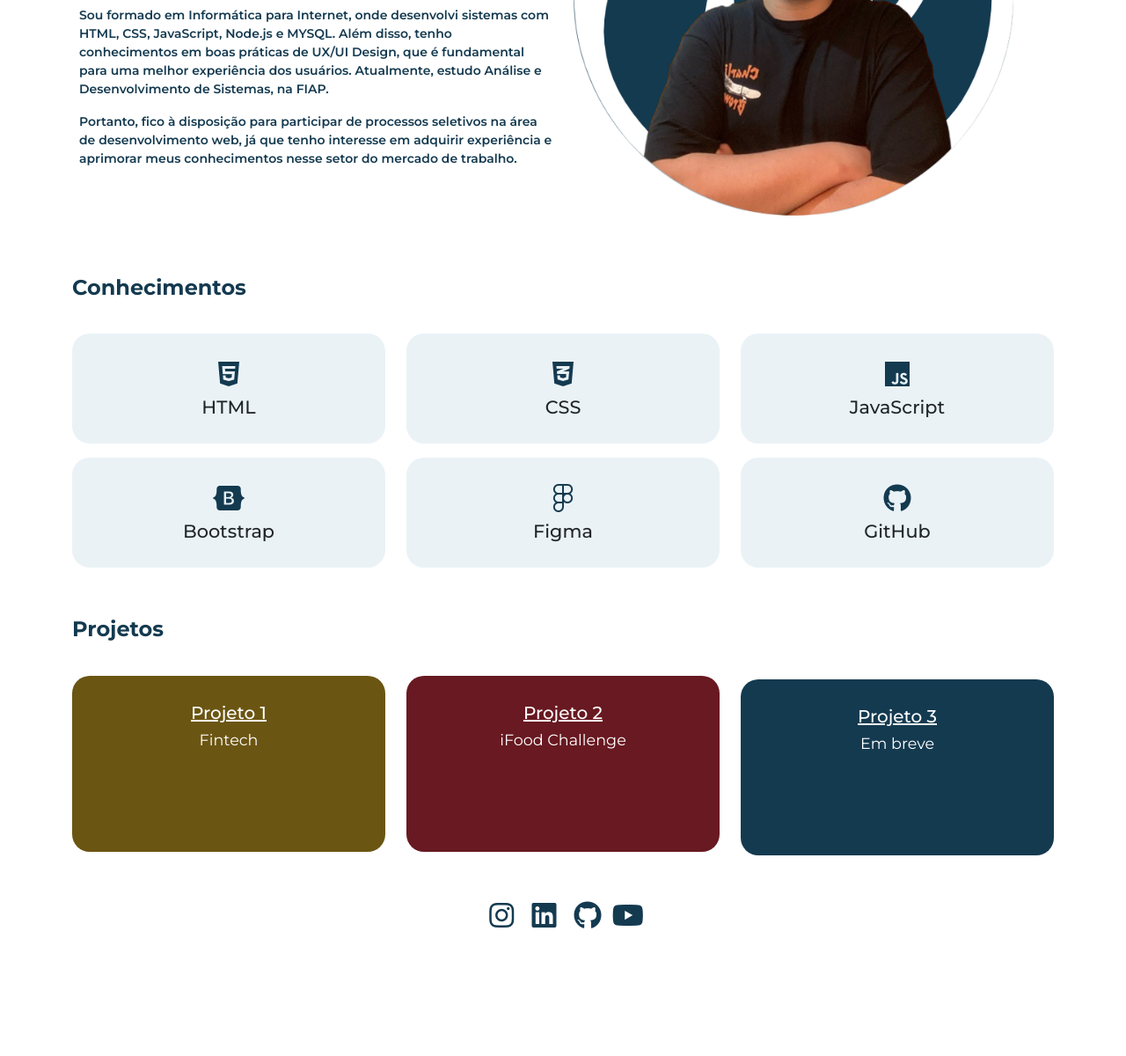
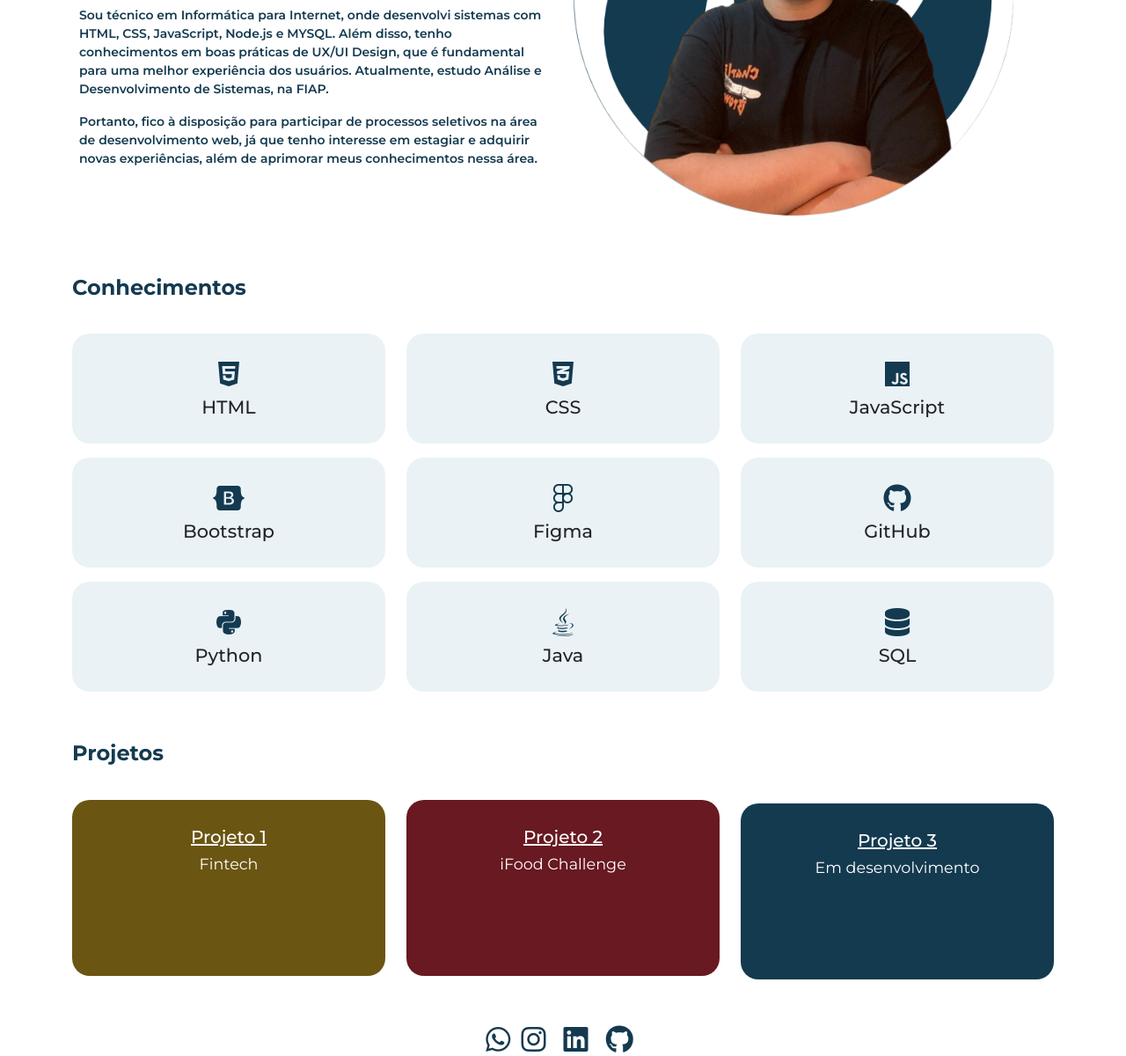
Before and after one commit to goularti10/portfolio, a plain HTML site: page index.html in a window 1280 px wide. Shown: the part 400-1600 px from the top of the page at 88% size. Before the commit the page ends 1488 px from the top, so only its background shows below. Drawn offline with nearby package versions, Linux system fonts and the light colour scheme.

Commit message:
atualizando os conhecimentos

```diff
--- a/index.html
+++ b/index.html
@@ -18,7 +18,7 @@
             <div class="container">
               <a class="navbar-brand logo-text" href="#">
                 <img src="assets/images/logotipo.png" alt="Logotipo do Portfólio" width="36" height="30" class="d-inline-block align-text-top">
-                Portfólio
+                iBrowbs
               </a>
               <button class="navbar-toggler" type="button" data-bs-toggle="collapse" data-bs-target="#navbarSupportedContent" aria-controls="navbarSupportedContent" aria-expanded="false" aria-label="Toggle navigation">
                 <i class="fa-solid fa-bars-staggered"></i>
@@ -49,8 +49,8 @@
                 <h1 class="my-title my-4">Otavio Goularti</h1>
                 <p class="my-subtitle mb-5">Desenvolvedor Front-End</p>
                 <h3 class="sobre-mim-text my-4">Sobre mim</h3>
-                <p class="paragrafo-1">Sou formado em Informática para Internet, onde desenvolvi sistemas com HTML, CSS, JavaScript, Node.js e MYSQL. Além disso, tenho conhecimentos em boas práticas de UX/UI Design, que é fundamental para uma melhor experiência dos usuários. Atualmente, estudo Análise e Desenvolvimento de Sistemas, na FIAP.</p>
-                <p class="paragrafo-2">Portanto, fico à disposição para participar de processos seletivos na área de desenvolvimento web, já que tenho interesse em adquirir experiência e aprimorar meus conhecimentos nesse setor do mercado de trabalho.</p>
+                <p class="paragrafo-1">Sou técnico em Informática para Internet, onde desenvolvi sistemas com HTML, CSS, JavaScript, Node.js e MYSQL. Além disso, tenho conhecimentos em boas práticas de UX/UI Design, que é fundamental para uma melhor experiência dos usuários. Atualmente, estudo Análise e Desenvolvimento de Sistemas, na FIAP.</p>
+                <p class="paragrafo-2">Portanto, fico à disposição para participar de processos seletivos na área de desenvolvimento web, já que tenho interesse em estagiar e adquirir novas experiências, além de aprimorar meus conhecimentos nessa área.</p>
             </div>
             <div class="col-lg-6">
                 <img src="assets/images/img-sobre.png" alt="Minha foto" class="img-fluid">
@@ -97,6 +97,24 @@
                     <h3>GitHub</h3>
                 </div>
             </div>
+            <div class="col-lg-4 my-2">
+                <div class="card card-conhecimentos text-center">
+                    <i class="fa-brands fa-python icon"></i>
+                    <h3>Python</h3>
+                </div>
+            </div>
+            <div class="col-lg-4 my-2">
+                <div class="card card-conhecimentos text-center">
+                    <i class="fa-brands fa-java icon"></i>
+                    <h3>Java</h3>
+                </div>
+            </div>
+            <div class="col-lg-4 my-2">
+                <div class="card card-conhecimentos text-center">
+                    <i class="fa-solid fa-database icon"></i>
+                    <h3>SQL</h3>
+                </div>
+            </div>
         </div>
     </section>
 
@@ -122,17 +140,17 @@
             <div class="col-lg-4 mt-2">
                 <div class="card card-projetos-breve text-center">
                     <h5 class="projetos-text">Projeto 3</h5>
-                    <h4 class="projetos-subtitulo">Em breve</h4>
+                    <h4 class="projetos-subtitulo">Em desenvolvimento</h4>
                 </div>
             </div>
         </div>
     </section>
 
     <footer class="container contato" id="contato">
+        <a href="wa.me/5511984148688" target="_blank"><i class="fa-brands fa-whatsapp icon-footer"></i></a>
         <a href="https://www.instagram.com/ibrowbs/" target="_blank"><i class="fa-brands fa-instagram icon-footer mx-2"></i></a>
         <a href="https://www.linkedin.com/in/otaviogoularti/" target="_blank"><i class="fa-brands fa-linkedin icon-footer mx-2"></i></a>
         <a href="https://github.com/goularti10" target="_blank"><i class="fa-brands fa-github icon-footer mx-2"></i></a>
-        <a href="https://www.youtube.com/channel/UCzKnGjC27hmXMgKgQXqG2pw" target="_blank"><i class="fa-brands fa-youtube icon-footer"></i></a>
     </footer>
     <script src="https://cdn.jsdelivr.net/npm/bootstrap@5.3.3/dist/js/bootstrap.bundle.min.js" integrity="sha384-YvpcrYf0tY3lHB60NNkmXc5s9fDVZLESaAA55NDzOxhy9GkcIdslK1eN7N6jIeHz" crossorigin="anonymous"></script>
   </body>
```
